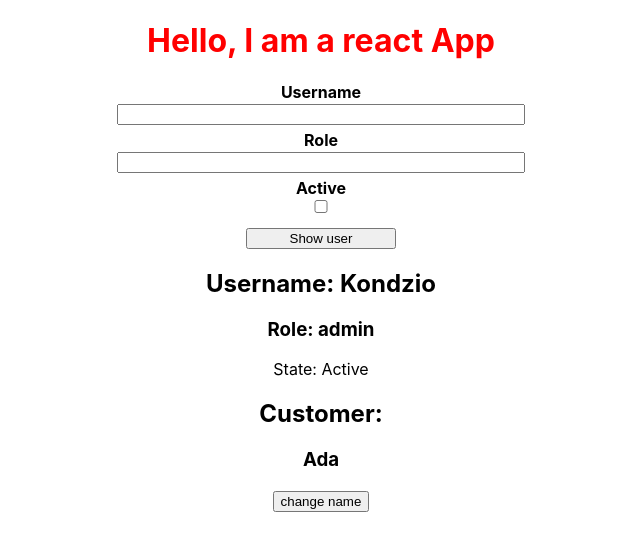
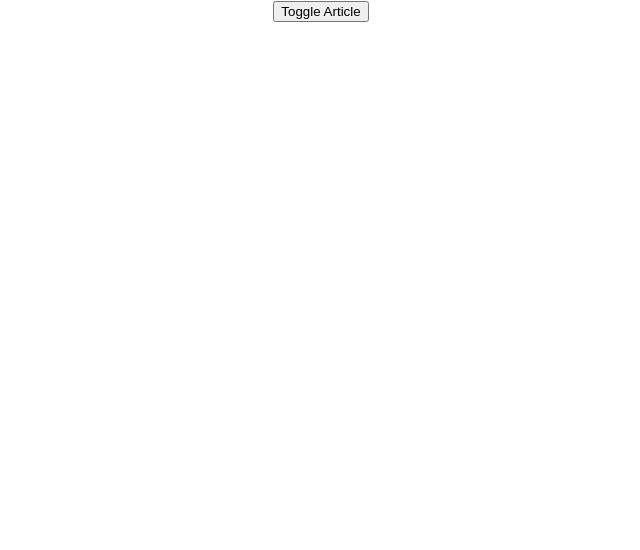
Before and after one commit to Kondzioplus/React, a React (Create React App) app: page / in a window 1280 px wide. Shown: the top 550 px of the page, without its empty margins (319-959 px from the left). Built offline with nearby package versions, Linux system fonts and the light colour scheme.

Commit message:
Warunkowe renderowanie zawartości

```diff
--- a/src/App.js
+++ b/src/App.js
@@ -1,69 +1,39 @@
 import React, { Component } from 'react';
 import './App.css'
-import User from './User/User'
-import Customer from './Customer/Customer'
+import Article from './Article/Article';
 
 class App extends Component {
 
-  active = 'Active';
-  inactive = 'Inactive';
+
  // STATE do przechowywania naszych danych
   state = {
-    username: "Kondzio",
-    role: "admin",
-    active: true
-  }
-  // metoda wywołujaca ONCLICK
-  setUserDataHandler = () => {
-    console.log("triggernig setUserDataHandler");
-    const username = document.getElementById("username").value;
-    const role = document.getElementById("role").value;
-    const active = document.getElementById("active").checked;
+    articles:[
+      {title: "title1", content: "this is content 1"},
+      {title: "title2", content: "this is content 2"},
+      {title: "title3", content: "this is content 3"},
+    ],
+    showArticles: false
+}
 
-    this.setState(
-      {
-        username: username,
-        role: role,
-        active: active
-      }
-    );
-  }
-  // eventy
-  onCopyHandler = () => {
-    console.log("onCopyHandler");
-  }
-
-  onMouseEnter = () => {
-    console.log("onMouseEnter");
-  }
-
-  onMouseLeave = () => {
-    console.log("onMouseLeave");
+  toggleArticlesHandler = () => {
+    const doesShow = this.state.showArticles;
+    this.setState({showArticles: !doesShow});//przeciwieństwo!
   }
 
   render(){
 
     return (
       <div className='App'>
-      <h1 className='Red-color' onCopy={this.onCopyHandler} onMouseEnter={this.onMouseEnter} onMouseLeave={this.onMouseLeave}>Hello, I am a react App</h1>
-
-      <div className='FormContainer'>
-        <label className='FormLabel'>Username</label>
-        <input className='FormElement' type='text' id='username' />
-        <label className='FormLabel'>Role</label>
-        <input className='FormElement' type='text' id='role' />
-        <label className='FormLabel'>Active</label>
-        <input className='FormElement' type='checkbox' id='active'/>
-
+        <button onClick={this.toggleArticlesHandler}>Toggle Article</button>
+        { this.state.showArticles ?//warunek
+        (<div>
+        <Article title={this.state.articles[0].title} content={this.state.articles[0].content} />
+        <Article title={this.state.articles[1].title} content={this.state.articles[1].content} />
+        <Article title={this.state.articles[2].title} content={this.state.articles[2].content} />
+        </div>) : null
+        }
       </div>
 
-
-      <User username = {this.state.username} role = {this.state.role} buttonClick={() => this.setUserDataHandler()} >{this.state.active ? this.active : this.inactive }</User>
-
-      <Customer />
-
-      </div>
-      // React.createElement('div', null, React.createElement('h1', {className: 'Red-color'}, 'Hello, I am a react App))
     );
   }
 }
--- /dev/null
+++ b/src/Article/Article.js
@@ -0,0 +1,12 @@
+import React from 'react';
+
+const Article = props => {
+    return(
+        <div>
+            <h2>{props.title}</h2>
+            <p>{props.content}</p>
+        </div>
+    );
+}
+
+export default Article;
```
